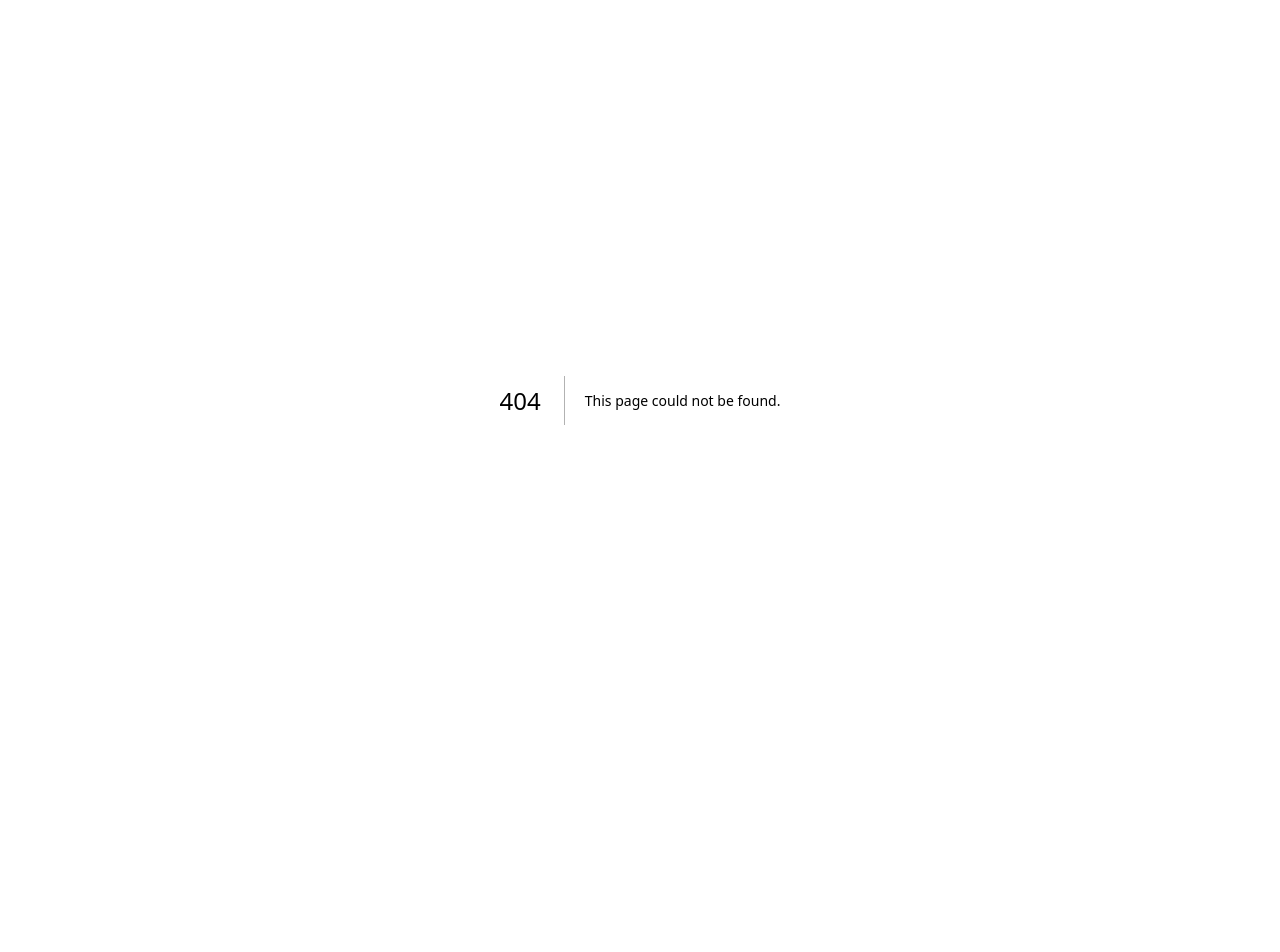
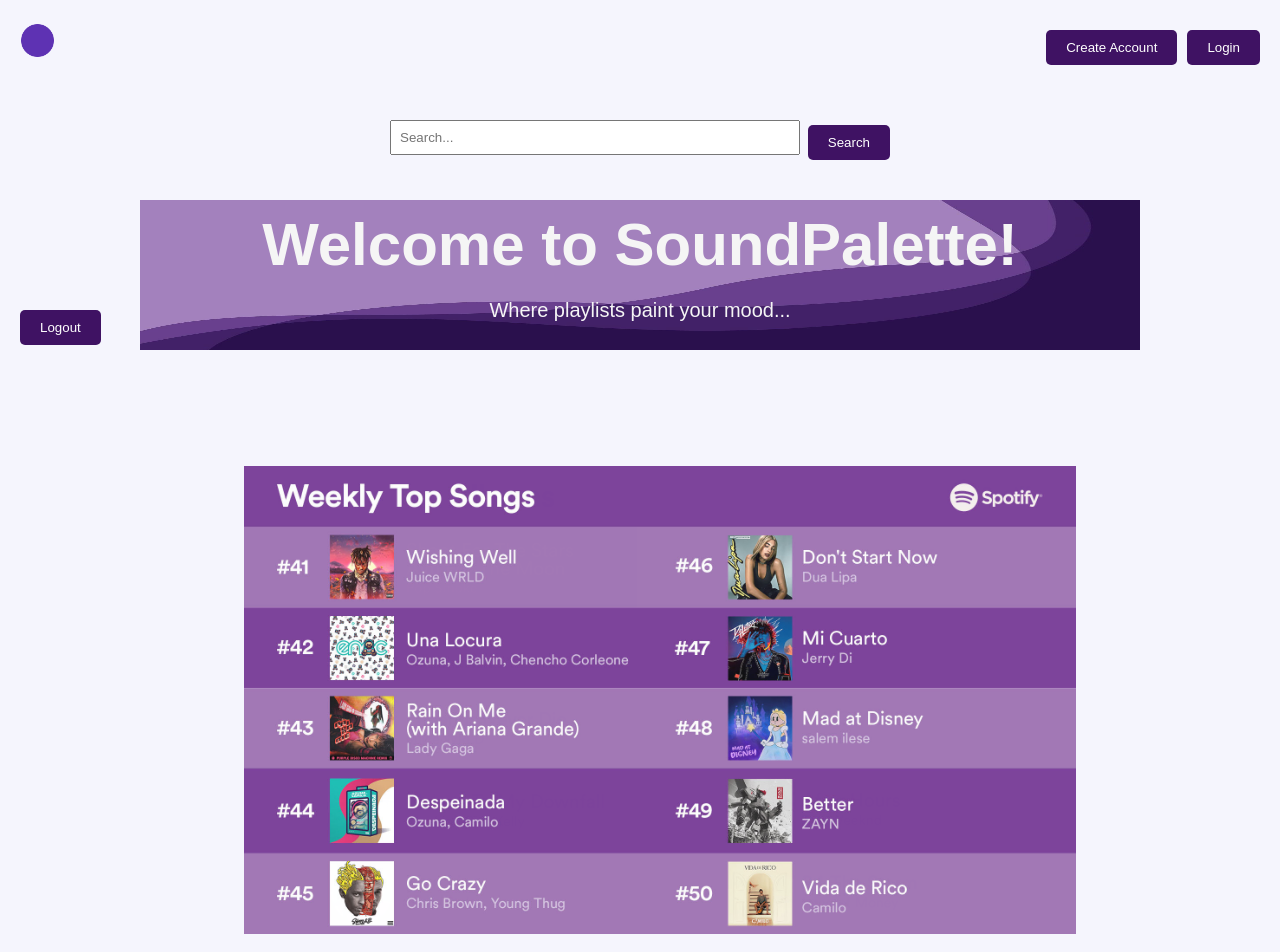
Before and after one commit to josephvu10/csci4300-final-project, a Next.js app in the folder final-project/: page /authenticatedPage in a window 1280 px wide. Before the commit this address had no page. Shown: the top 952 px of the page. Before the commit the page ends 800 px from the top, so only its background shows below. Built offline with nearby package versions, Linux system fonts and the light colour scheme.

Commit message:
authenticatedPage.js

```diff
--- a/final-project/pages/App.js
+++ b/final-project/pages/App.js
@@ -15,6 +15,7 @@
         <Route exact path='/' element={<Homepage />} />
         <Route path='/login' element={<Login />} />
         <Route path='/createAccount' element={<CreateAccount />} />
+        <Route path='/authenticatedPage' element={<AuthenticatedPage />} />
         <Route path='/playlistpage' element={<Playlistpage />} />
       </Routes>
     </Router>
--- /dev/null
+++ b/final-project/pages/authenticatedPage.js
@@ -0,0 +1,61 @@
+import React, { useState, useEffect } from 'react';
+import { useRouter } from 'next/router';
+import NavBar from '../comps/NavBar';
+import SearchBar from '../comps/SearchBar';
+import styles from '../styles/Home.module.css';
+
+const AuthenticatedPage = () => {
+  const [currentSlide, setCurrentSlide] = useState(0);
+  const images = ['s1.jpg', 's2.jpg', 's3.jpg'];
+  const router = useRouter();
+
+  useEffect(() => {
+    const interval = setInterval(() => {
+      setCurrentSlide((prevSlide) => (prevSlide + 1) % images.length);
+    }, 5000); // Change slide every 5 seconds
+
+    return () => clearInterval(interval);
+  }, []);
+
+  const handleLogout = () => {
+    // Implement your logout logic here
+    // For example, clear local storage, reset state, etc.
+    router.push('/'); // Redirect to the index page after logout
+  };
+
+  return (
+    <main>
+      <NavBar />
+      <SearchBar />
+      <div className={styles.welcomeBanner}>
+        <div className={styles.welcomeTextContainer}>
+          <div className={styles.welcomeText}>
+            <h1>Welcome to SoundPalette!</h1>
+            <p>Where playlists paint your mood...</p>
+          </div>
+        </div>
+        <img src="/Images/welcomeBanner.jpg" alt="banner" />
+      </div>
+
+      <div className={styles.slideshow}>
+        {images.map((image, index) => (
+          <img
+            key={index}
+            src={`/Images/${image}`}
+            alt={`Slide ${index + 1}`}
+            className={`${styles.slide} ${
+              currentSlide === index ? styles.active : ''
+            }`}
+            style={{ animationDelay: `${index * 5}s` }}
+          />
+        ))}
+      </div>
+
+      <button className={styles.logoutBtn} onClick={handleLogout}>
+        Logout
+      </button>
+    </main>
+  );
+};
+
+export default AuthenticatedPage;
--- a/final-project/pages/login.js
+++ b/final-project/pages/login.js
@@ -10,11 +10,13 @@
   const router = useRouter();
 
   const handleLogin = () => {
-    if (username.trim() !== '') {
+    // Simulated login logic, replace with actual authentication logic
+    if (username === 'admin' && password === 'password') {
       onLogin(username);
       setLoggedInUser(username);
+      router.push('/authenticated'); // Redirect to authenticated page
     } else {
-      alert('Please enter a username.');
+      alert('Invalid username or password.');
     }
   };
 
```
